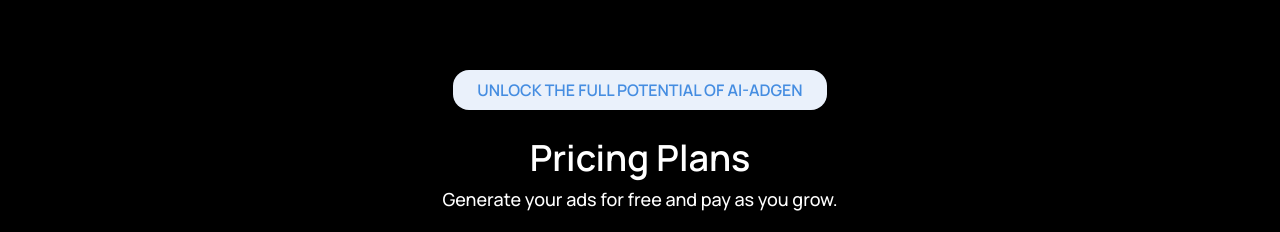
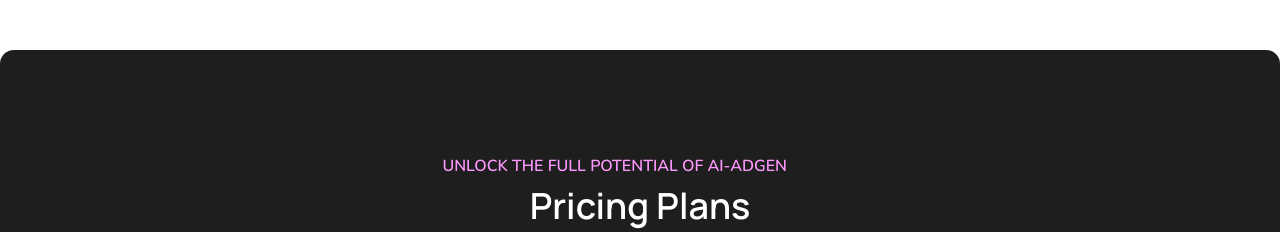
Before and after one commit to oyogbeche/AI-Ad-Gen-Frontend, a Next.js app: page / in a window 1280 px wide. Shown: the part 1543-1775 px from the top of the page. Built offline with nearby package versions, Linux system fonts and the light colour scheme.

Commit message:
feat(pricing): updated pricing page in progress

```diff
--- a/src/app/sections/pricing.tsx
+++ b/src/app/sections/pricing.tsx
@@ -10,10 +10,14 @@
 
 export default function Pricing() {
   return (
-    <section className={"w-full xl:px-34 lg:py-25 px-4 py-10 md:px-6 bg-black"}>
-      <div className="max-w-7xl mx-auto  relative">
+    <section
+      className={
+        "max-w-7xl m-20 xl:px-34 lg:py-25 px-4 py-10 md:px-6 mx-auto rounded-[14px] bg-[#1E1E1E]"
+      }
+    >
+      <div className="w-full relative">
         <div className="w-fit mx-auto flex flex-col">
-          <div className="inline-block bg-[#eaf1fb] self-center text-[#458de1] px-6 py-2 rounded-2xl mb-6 font-semibold relative z-20">
+          <div className="text-[#F9F] font-nunito text-[16px] font-semibold leading-[32px]">
             UNLOCK THE FULL POTENTIAL OF AI-ADGEN
           </div>
           <div className="flex flex-col items-center gap-[3px]">
```
